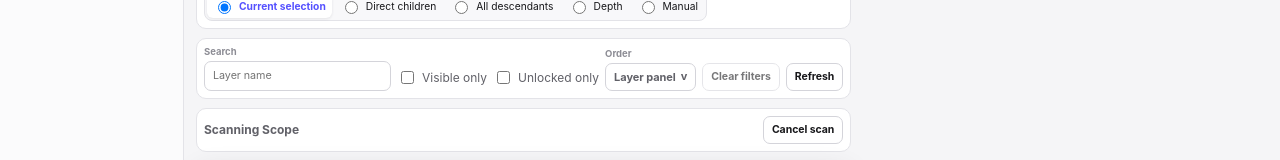
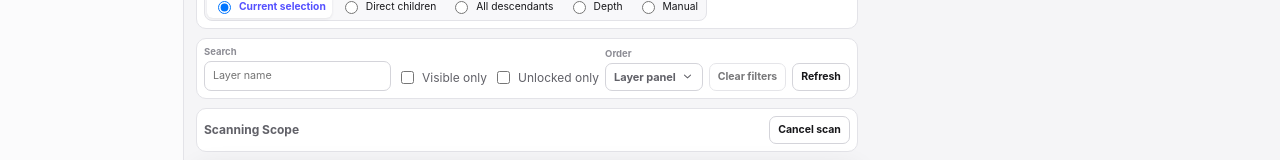
Before and after one commit to ionut442/MotionOps, a React (Vite) app: page / in a window 1280 px wide. Shown: the part 341-501 px from the top of the page. Built offline with nearby package versions, Linux system fonts and the light colour scheme.

Commit message:
Use icon chevrons in compact controls

```diff
--- a/src/ui/components/ui.tsx
+++ b/src/ui/components/ui.tsx
@@ -9,6 +9,7 @@ import {
   type ReactNode
 } from "react";
 import { createPortal } from "react-dom";
+import { Icon } from "./Icon";
 
 export interface SelectOption<TValue extends string = string> {
   readonly value: TValue;
@@ -249,7 +250,7 @@ export const Select = <TValue extends string>({
         type="button"
       >
         <span title={selectedLabel}>{selectedLabel}</span>
-        <span aria-hidden="true" className="ui-select-chevron">v</span>
+        <span aria-hidden="true" className="ui-select-chevron"><Icon name="chevron-down" size={13} /></span>
       </button>
       {open && position
         ? createPortal(
```
